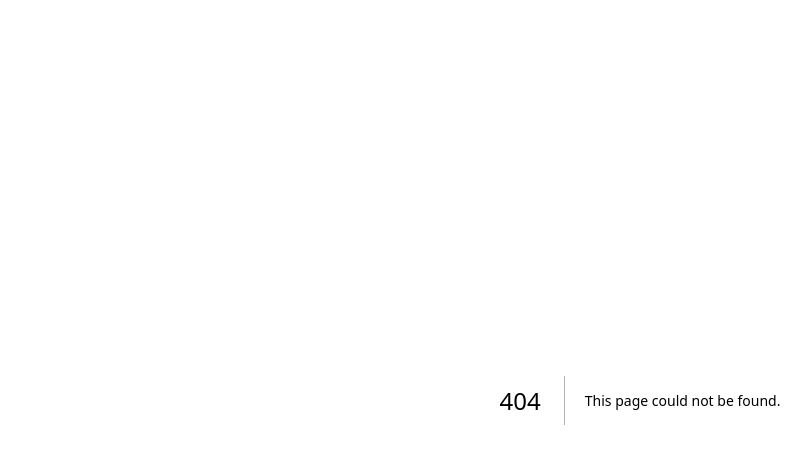
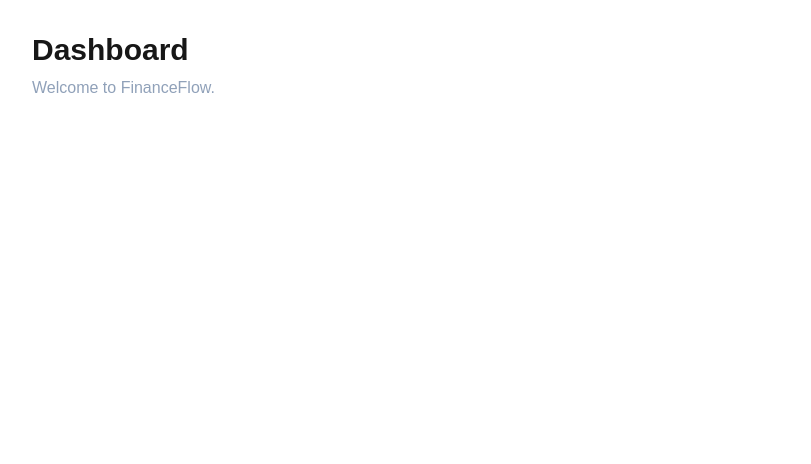
Before and after one commit to Aleena-Yameen/financeflow-saas, a Next.js app: page /dashboard in a window 1280 px wide. Before the commit this address had no page. Shown: the top 464 px of the page, without its empty margins (0-811 px from the left). Built offline with nearby package versions, Linux system fonts and the light colour scheme.

Commit message:
feat: create dashboard route

```diff
--- /dev/null
+++ b/app/dashboard/page.tsx
@@ -0,0 +1,11 @@
+export default function DashboardPage() {
+  return (
+    <main className="p-8">
+      <h1 className="text-3xl font-bold">Dashboard</h1>
+
+      <p className="mt-2 text-slate-400">
+        Welcome to FinanceFlow.
+      </p>
+    </main>
+  );
+}
--- a/app/layout.tsx
+++ b/app/layout.tsx
@@ -27,7 +27,9 @@
       lang="en"
       className={`${geistSans.variable} ${geistMono.variable} h-full antialiased`}
     >
-      <body className="min-h-full flex flex-col">{children}</body>
+     <body className="min-h-screen bg-slate-950 text-white antialiased">
+  {children}
+</body>
     </html>
   );
 }
--- a/app/page.tsx
+++ b/app/page.tsx
@@ -1,7 +1,5 @@
-export default function Home() {
-  return (
-    <main>
-      <h1>FinanceFlow</h1>
-    </main>
-  );
+import { redirect } from "next/navigation";
+
+export default function HomePage() {
+  redirect("/dashboard");
 }
```
